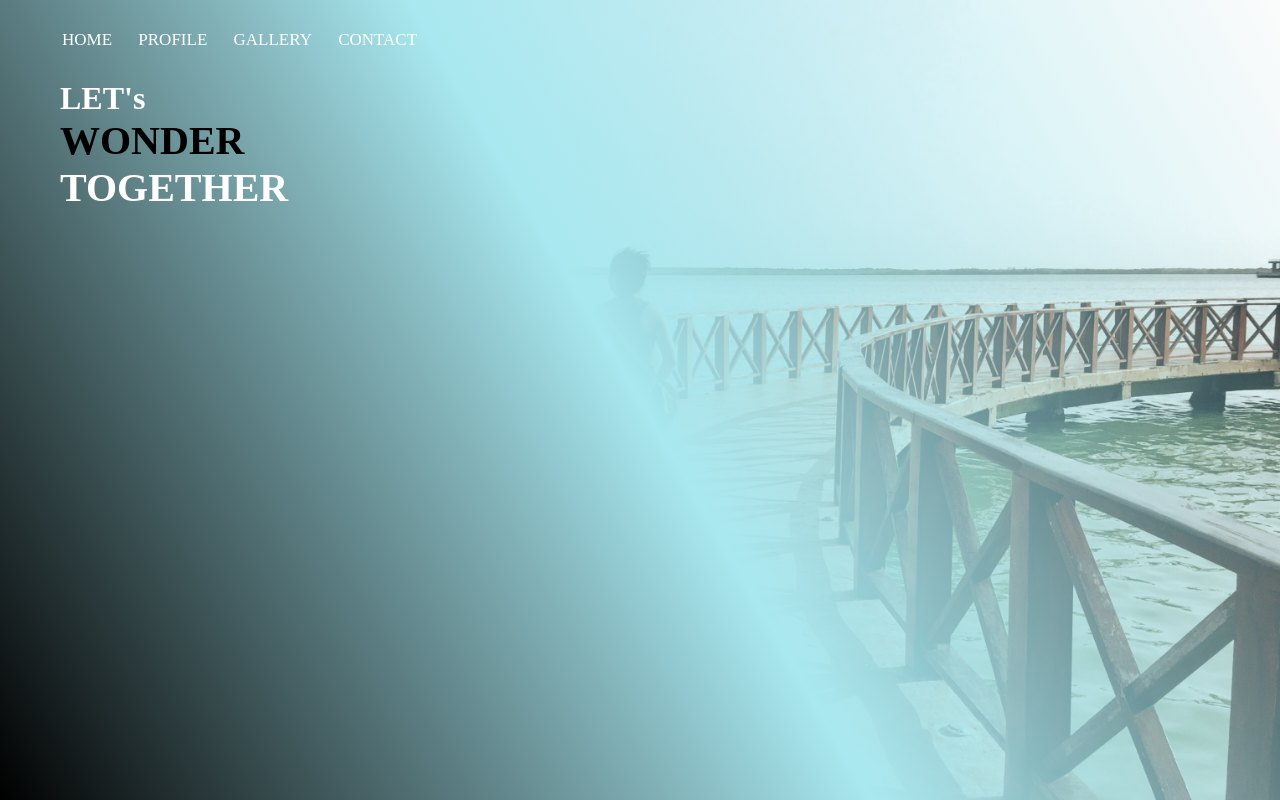
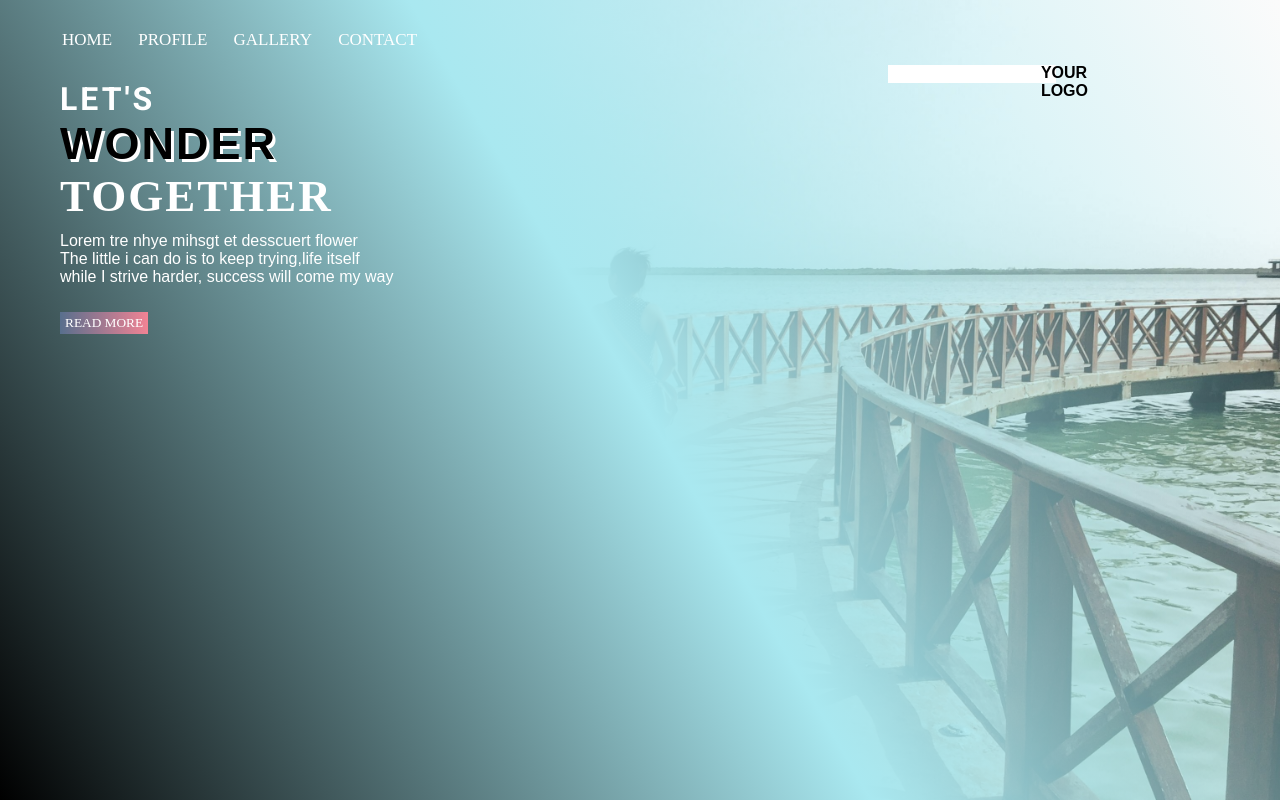
Before and after one commit to Um-mi-Tech/OVERLAY, a plain HTML site: page Index.html in a window 1280 px wide. Drawn offline with Linux system fonts and the light colour scheme.

Commit message:
update all repositories

```diff
--- a/Index.html
+++ b/Index.html
@@ -24,9 +24,29 @@
         </ul>
         </div>
         <div class="title">
-        <h1>LET's</h1>
+
+        <h1>LET'S</h1>
+        <br>
+        <br>
         <h2>WONDER</h2>
         <h3>TOGETHER</h3>
+
+    </div>
+    <div class="paragraph">
+        <p>Lorem tre nhye mihsgt et desscuert flower<br>The little i can do is to keep trying,life itself<br>while I strive harder, success will come my way</p>
+    </div>
+    <div class="type">
+        <button type="button">READ MORE</button>
+    </div>
+    <div class="search">
+        <form>
+            <input type="search" id="text" name="search">
+        </form>
+    </div>
+    <div class="Logo">
+        <h4>
+            YOUR <br> LOGO
+        </h4>
 
     </div>
     </header>
--- a/Style.css
+++ b/Style.css
@@ -1,4 +1,5 @@
-*{
+@import url('https://fonts.googleapis.com/css2?family=Cormorant+Infant:wght@300&family=Inter:wght@100..900&family=Nanum+Myeongjo:wght@400;800&family=Open+Sans:wght@300&family=PT+Sans&family=Plus+Jakarta+Sans&family=Roboto:ital,wght@0,100;0,300;0,400;0,500;0,700;0,900;1,100;1,300;1,400;1,500;1,700;1,900&family=Sanchez&display=swap');
+   *{
     margin: 0;
     border: 0;
     font-family: century;
@@ -39,25 +40,36 @@ ul li a:hover{
 }
 
 h1{
-
+    letter-spacing: 3px;
+    font-family: "Roboto", sans-serif;
     float: left;
     border-bottom: 50px;
     font-size: bold;
     color: #fff;
 }
 h2{
-    color: black;
-    font-size: 40px;
+    letter-spacing: 2px;
+    border-bottom: 3px;;
+    border-color: #000;
+    font-family: "Quicksand", sans-serif;
+    color: #000;
+    text-shadow: 3px 3px #fff;
+
+    font-size: 45px;
 }
 h3{
-    color: #fff;
-    font-size: 40px;
+    letter-spacing: 2px;
+    color:#fff;
+    font-size: 45px;
     float: left;
+
     font-family: century ;
 
 }
 .main{
     width: 1200px;
+    text-decoration: underline;
+    text-decoration-color:black;
 
 }
 .title{
@@ -65,11 +77,56 @@ h3{
     top: 10%;
     left: 60px;
     color: #fff;
+}
+.paragraph {
+position: fixed;
+top:29%;
+left: 60px;
+color:#fff;
+}
+p{
+    font-weight: 50px;
+    opacity: 3px;
+    color: #fff;
+    font: size 10px;
+    float: left;
+    font-family: "Arsenal", sans-serif;
+}
+ button{
+    position: fixed;
+    top:39%;
+    left: 60px;
+    float: left;
+    color: #fff;
+    padding: 3px 5px;
+    margin: auto;
+    background: linear-gradient(to right, rgb(88, 111, 141),rgb(241, 131, 148));
+ }
+      .search{
+              height: 20%;
+      }
+     form{
+        float:right;
+        position: fixed;
+        right: 30%;
+        top: 8%;
+        height: 50px;
+        width: 8px;
+        border: 10px;
+        border-width: 10px;
+        shape-outside: margin-box;
+     }
+     h4{
+        float: right;
+        position: fixed;
+        right: 15%;
+        top:8%;
+        height: 10px;
+        font-family:"Arsenal", sans-serif;
+        font-size: bold;
 
 
-
-
-}
+     }
 /*
 display: flex;
 min-height: 100vh;
```
